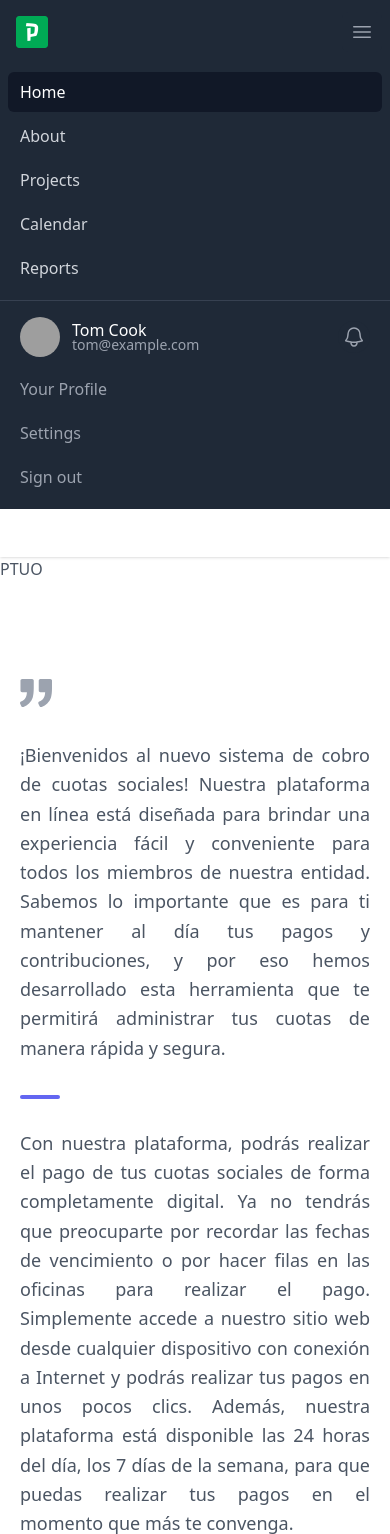
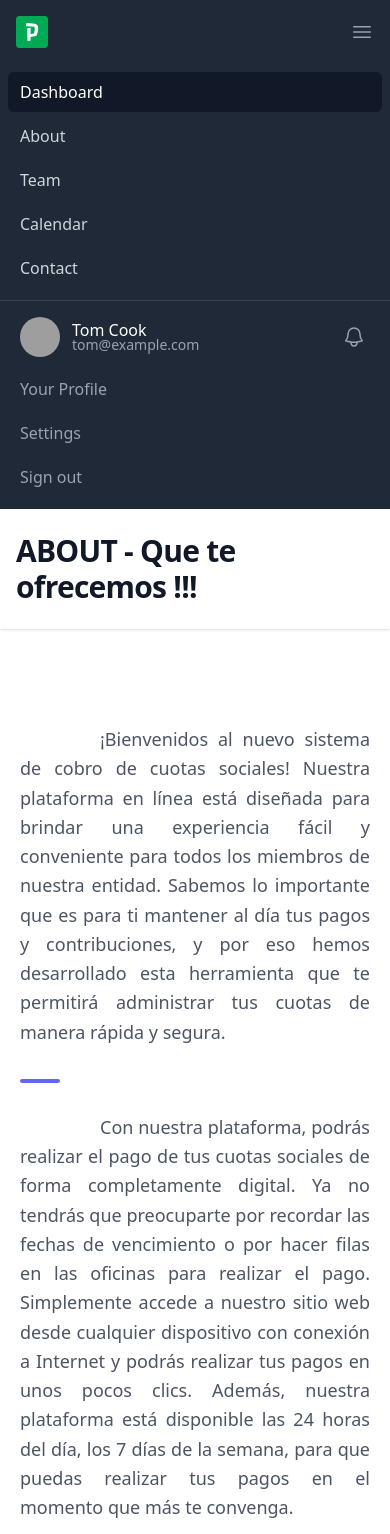
Before and after one commit to dcazabat/djangotpcac, a Django app: page /about/ in a window 390 px wide. Shown: the top 1534 px of the page. Run offline with Django 3.2, Linux system fonts and the light colour scheme; parts of the project's set-up code (start-up, migrations or seed data) failed here and were passed over; some libraries are stand-ins or nearby versions; grey boxes are pictures that could not be loaded.

Commit message:
Make Calendar not finish

```diff
--- a/partners/home/urls.py
+++ b/partners/home/urls.py
@@ -5,4 +5,7 @@ urlpatterns = [
     path('', views.index, name='index'),
     path('about/', views.about, name='about'),
     path('contact/', views.contact, name='contact'),
-]
+    path('calendar/', views.calendar, name='calendar'),
+    path('calendar/<int:year>', views.calendar, name='calendar'),
+    path('calendar/<int:year>/<int:month>', views.calendar, name='calendar'),
+    ]
--- a/partners/home/views.py
+++ b/partners/home/views.py
@@ -7,37 +7,64 @@ from django.contrib import messages
 from django.core.mail import send_mail
 from django.conf import settings
 import requests
+from partners.settings import SITE_NAME
+import calendar as cl
+import datetime as dt
 # Create your views here.
 
+
 def index(request):
-    context = {
+    data = {
         'data': {},
-        'title': "PARTNER's (Tu Socio ADM)",
+        'title': SITE_NAME,
         'position': 'Dashboard'
     }
-    return render(request, 'home/index.html', context=context)
+    return render(request, 'home/index.html', context=data)
+
 
 def about(request):
-    context = {
+    data = {
         'data': {},
-        'title': 'PARTNERS (About)',
-        'position': 'About'
+        'title': SITE_NAME,
+        'position': 'ABOUT - Que te ofrecemos !!!'
     }
-    print(context)
-    return render(request, 'home/about.html', context=context)
+    print(data)
+    return render(request, 'home/about.html', context=data)
+
+
+def calendar(request, year=0, month=0):
+    if year == 0:
+        year = dt.datetime.now().year
+    if month == 0:
+        month = dt.datetime.now().month
+    dataCalendar = cl.monthcalendar(year, month)
+    listEvent = [(2023, 5, 5), (2023, 5, 25)]
+    data = {
+        'data': dataCalendar,
+        'title': SITE_NAME,
+        'tyear': year,
+        'tmonth': month,
+        'monthName': cl.month_name[month],
+        'events': listEvent,
+        'position': 'CALENDAR - Vencimientos !!!'
+    }
+    print(data)
+    return render(request, 'home/calendar.html', context=data)
+
 
 def contact(request):
-    if(request.method=='POST'):
+    if (request.method == 'POST'):
         contacto_form = ContactoForm(request.POST)
-        if(contacto_form.is_valid()):
-            messages.success(request,'Hemos recibido tus datos')
-            mensaje=f"De: {contacto_form.cleaned_data['nombre']} <{contacto_form.cleaned_data['email']}>\n Asunto: {contacto_form.cleaned_data['asunto']}\n Mensaje: {contacto_form.cleaned_data['mensaje']}"
-            mensaje_html=f"""
+        if (contacto_form.is_valid()):
+            messages.success(request, 'Hemos recibido tus datos')
+            mensaje = f"De: {contacto_form.cleaned_data['nombre']} <{contacto_form.cleaned_data['email']}>\n Asunto: {contacto_form.cleaned_data['asunto']}\n Mensaje: {contacto_form.cleaned_data['mensaje']}"
+            mensaje_html = f"""
                 <p>De: {contacto_form.cleaned_data['nombre']} <a href="mailto:{contacto_form.cleaned_data['email']}">{contacto_form.cleaned_data['email']}</a></p>
                 <p>Asunto:  {contacto_form.cleaned_data['asunto']}</p>
                 <p>Mensaje: {contacto_form.cleaned_data['mensaje']}</p>
             """
-            asunto="CONSULTA DESDE LA PAGINA - "+contacto_form.cleaned_data['asunto']
+            asunto = "CONSULTA DESDE LA PAGINA - " + \
+                contacto_form.cleaned_data['asunto']
             send_mail(
                 asunto,
                 mensaje,
@@ -48,11 +75,12 @@ def contact(request):
             )
         # acción para tomar los datos del formulario
         else:
-            messages.warning(request,'Por favor revisa los errores en el formulario')
+            messages.warning(
+                request, 'Por favor revisa los errores en el formulario')
     else:
         contacto_form = ContactoForm()
     context = {
-            # 'cursos':listado_cursos,
-            'contacto_form':contacto_form
-        }
+        # 'cursos':listado_cursos,
+        'contacto_form': contacto_form
+    }
     return render(request, 'home/contact.html', context=context)
--- a/partners/partners/settings.py
+++ b/partners/partners/settings.py
@@ -9,6 +9,9 @@ from pathlib import Path
 import os
 from cryptography.fernet import Fernet
 import environ
+
+# Build paths inside the project like this: BASE_DIR / 'subdir'.
+BASE_DIR = Path(__file__).resolve().parent.parent
 
 # Agregado para no tener que crea el archivo env a mano
 file = Path(os.path.join(BASE_DIR, '.env'))
@@ -39,9 +42,6 @@ if not file.exists():
 env = environ.Env()
 env.read_env(os.path.join(BASE_DIR, '.env'))
 SECRET_KEY=env('SECRET_KEY')
-
-# Build paths inside the project like this: BASE_DIR / 'subdir'.
-BASE_DIR = Path(__file__).resolve().parent.parent
 
 # SECURITY WARNING: don't run with debug turned on in production!
 DEBUG = True
--- a/partners/templates/home/about.html
+++ b/partners/templates/home/about.html
@@ -1,18 +1,13 @@
 {% extends 'home/layout.html' %}
 
 {% block main %}
-  <header class="bg-white shadow">
-    <div class="mx-auto max-w-7xl px-4 py-6 sm:px-6 lg:px-8">
-      <h1 class="text-3xl font-bold tracking-tight text-gray-900">{{ context }}</h1>
-    </div>
-  </header>
+  {% include 'home/header.html' %}
   <section class="text-gray-600 body-font">
-    {{context}}PTUO
     <div class="container px-5 py-24 mx-auto">
-      <div class="xl:w-1/2 lg:w-3/4 w-full mx-auto text-justify index-2">
-        <svg xmlns="http://www.w3.org/2000/svg" fill="currentColor" class="inline-block w-8 h-8 text-gray-400 mb-8" viewBox="0 0 975.036 975.036">
+      <div class="xl:w-1/2 lg:w-3/4 w-full mx-auto text-justify indent-20">
+        {% comment %} <svg xmlns="http://www.w3.org/2000/svg" fill="currentColor" class="inline-block w-8 h-8 text-gray-400 mb-8" viewBox="0 0 975.036 975.036">
           <path d="M925.036 57.197h-304c-27.6 0-50 22.4-50 50v304c0 27.601 22.4 50 50 50h145.5c-1.9 79.601-20.4 143.3-55.4 191.2-27.6 37.8-69.399 69.1-125.3 93.8-25.7 11.3-36.8 41.7-24.8 67.101l36 76c11.6 24.399 40.3 35.1 65.1 24.399 66.2-28.6 122.101-64.8 167.7-108.8 55.601-53.7 93.7-114.3 114.3-181.9 20.601-67.6 30.9-159.8 30.9-276.8v-239c0-27.599-22.401-50-50-50zM106.036 913.497c65.4-28.5 121-64.699 166.9-108.6 56.1-53.7 94.4-114.1 115-181.2 20.6-67.1 30.899-159.6 30.899-277.5v-239c0-27.6-22.399-50-50-50h-304c-27.6 0-50 22.4-50 50v304c0 27.601 22.4 50 50 50h145.5c-1.9 79.601-20.4 143.3-55.4 191.2-27.6 37.8-69.4 69.1-125.3 93.8-25.7 11.3-36.8 41.7-24.8 67.101l35.9 75.8c11.601 24.399 40.501 35.2 65.301 24.399z"></path>
-        </svg>
+        </svg> {% endcomment %}
         <p class="leading-relaxed text-lg">¡Bienvenidos al nuevo sistema de cobro de cuotas sociales! Nuestra plataforma en línea está diseñada para brindar una experiencia fácil y conveniente para todos los miembros de nuestra entidad. Sabemos lo importante que es para ti mantener al día tus pagos y contribuciones, y por eso hemos desarrollado esta herramienta que te permitirá administrar tus cuotas de manera rápida y segura.</p>
         <span class="inline-block h-1 w-10 rounded bg-indigo-500 mt-8 mb-6"></span>
         <p class="leading-relaxed text-lg">Con nuestra plataforma, podrás realizar el pago de tus cuotas sociales de forma completamente digital. Ya no tendrás que preocuparte por recordar las fechas de vencimiento o por hacer filas en las oficinas para realizar el pago. Simplemente accede a nuestro sitio web desde cualquier dispositivo con conexión a Internet y podrás realizar tus pagos en unos pocos clics. Además, nuestra plataforma está disponible las 24 horas del día, los 7 días de la semana, para que puedas realizar tus pagos en el momento que más te convenga.</p>
@@ -22,7 +17,6 @@
         <p class="leading-relaxed text-lg">Además de realizar los pagos de tus cuotas sociales, nuestra plataforma te ofrece otras funcionalidades útiles. Podrás acceder a un historial completo de tus pagos, lo que te permitirá llevar un seguimiento detallado de tus contribuciones. También tendrás la posibilidad de actualizar tus datos personales y de contacto en cualquier momento, sin necesidad de acudir a las oficinas. Nuestro objetivo es brindarte una experiencia completa y satisfactoria en la gestión de tus cuotas sociales.</p>
         <span class="inline-block h-1 w-10 rounded bg-indigo-500 mt-8 mb-6"></span>
         <p class="leading-relaxed text-lg">En resumen, nuestro sitio web de cobro de cuotas sociales es una solución moderna y conveniente que te permitirá realizar tus pagos de manera rápida, segura y fácil. No pierdas más tiempo en filas y trámites engorrosos, ¡únete a nuestra plataforma y simplifica tu vida! Mantén tus pagos al día y disfruta de los beneficios de ser miembro de nuestra entidad. Estamos aquí para ayudarte en cada paso del proceso. ¡Bienvenido al futuro del cobro de cuotas sociales!</p>
-        {% comment %} <p class="leading-relaxed text-lg">Edison bulb retro cloud bread echo park, helvetica stumptown taiyaki taxidermy 90's cronut +1 kinfolk. Single-origin coffee ennui shaman taiyaki vape DIY tote bag drinking vinegar cronut adaptogen squid fanny pack vaporware. Man bun next level coloring book skateboard four loko knausgaard. Kitsch keffiyeh master cleanse direct trade indigo juice before they sold out gentrify plaid gastropub normcore XOXO 90's pickled cindigo jean shorts. Slow-carb next level shoindigoitch ethical authentic, yr scenester sriracha forage franzen organic drinking vinegar.</p> {% endcomment %}
         <span class="inline-block h-1 w-10 rounded bg-indigo-500 mt-8 mb-6"></span>
         <h2 class="text-gray-900 font-medium title-font tracking-wider text-sm">DANIEL CAZABAT</h2>
         <p class="text-gray-500">Developer</p>
--- a/partners/templates/home/footer.html
+++ b/partners/templates/home/footer.html
@@ -2,7 +2,7 @@
 <footer class="text-gray-600 body-font">
     <div class="container px-5 py-8 mx-auto flex items-center sm:flex-row flex-col">
       <a class="flex title-font font-medium items-center md:justify-start justify-center text-gray-900">
-        <img class="h-8 w-8" src="{% static 'home/img/favicon-32x32.png' %}" alt="Your Company">
+        <img class="h-8 w-8" src="{% static 'home/img/partnerslogo32.png' %}" alt="YourCompany">
         <span class="ml-3 text-xl">Partners </span>
       </a>
       <p class="text-sm text-gray-500 sm:ml-4 sm:pl-4 sm:border-l-2 sm:border-gray-200 sm:py-2 sm:mt-0 mt-4">© 2023 Partners —
--- a/partners/templates/home/header.html
+++ b/partners/templates/home/header.html
@@ -1,5 +1,5 @@
 <header class="bg-white shadow">
   <div class="mx-auto max-w-7xl px-4 py-6 sm:px-6 lg:px-8">
-    <h1 class="text-3xl font-bold tracking-tight text-gray-900">{{ context }}</h1>
+    <h1 class="text-3xl font-bold tracking-tight text-gray-900">{{ position }}</h1>
   </div>
 </header>
--- a/partners/templates/home/layout.html
+++ b/partners/templates/home/layout.html
@@ -5,7 +5,7 @@
         <meta name="viewport" content="width=device-width, initial-scale=1, shrink-to-fit=no" />
         <meta name="description" content="" />
         <meta name="author" content="" />
-        <title>{{ context.title }}</title>
+        <title>{{ title }}</title>
         <!-- Carga del CSS Externo -->
         <script src="https://cdn.tailwindcss.com"></script>
         <!-- Carga elementos estaticos del proyectos de (Imagenes, JS y CSS)-->
--- a/partners/templates/home/navbar.html
+++ b/partners/templates/home/navbar.html
@@ -13,16 +13,16 @@
       <div class="flex h-16 items-center justify-between">
         <div class="flex items-center">
           <div class="flex-shrink-0">
-            <img class="h-8 w-8" src="{% static 'home/img/favicon-32x32.png' %}" alt="Your Company">
+            <img class="h-8 w-8" src="{% static 'home/img/partnerslogo32.png' %}" alt="Your Company">
           </div>
           <div class="hidden md:block">
             <div class="ml-10 flex items-baseline space-x-4">
               <!-- Current: "bg-gray-900 text-white", Default: "text-gray-300 hover:bg-gray-700 hover:text-white" -->
-              <a href="#" class="bg-gray-900 text-white rounded-md px-3 py-2 text-sm font-medium" aria-current="page">Dashboard</a>
+              <a href="{% url 'index' %}" class="bg-gray-900 text-white rounded-md px-3 py-2 text-sm font-medium" aria-current="page">Dashboard</a>
+              <a href="{% url 'about' %}" class="text-gray-300 hover:bg-gray-700 hover:text-white rounded-md px-3 py-2 text-sm font-medium">About</a>
               <a href="#" class="text-gray-300 hover:bg-gray-700 hover:text-white rounded-md px-3 py-2 text-sm font-medium">Team</a>
-              <a href="#" class="text-gray-300 hover:bg-gray-700 hover:text-white rounded-md px-3 py-2 text-sm font-medium">Projects</a>
-              <a href="#" class="text-gray-300 hover:bg-gray-700 hover:text-white rounded-md px-3 py-2 text-sm font-medium">Calendar</a>
-              <a href="{% url 'about' %}" class="text-gray-300 hover:bg-gray-700 hover:text-white rounded-md px-3 py-2 text-sm font-medium">About</a>
+              <a href="{% url 'calendar' %}" class="text-gray-300 hover:bg-gray-700 hover:text-white rounded-md px-3 py-2 text-sm font-medium">Calendar</a>
+              <a href="{% url 'contact' %}" class="text-gray-300 hover:bg-gray-700 hover:text-white rounded-md px-3 py-2 text-sm font-medium">Contact</a>
             </div>
           </div>
         </div>
@@ -84,11 +84,11 @@
     <div class="md:hidden" id="mobile-menu">
       <div class="space-y-1 px-2 pb-3 pt-2 sm:px-3">
         <!-- Current: "bg-gray-900 text-white", Default: "text-gray-300 hover:bg-gray-700 hover:text-white" -->
-        <a href="#" class="bg-gray-900 text-white block rounded-md px-3 py-2 text-base font-medium" aria-current="page">Home</a>
-        <a href="#" class="text-gray-300 hover:bg-gray-700 hover:text-white block rounded-md px-3 py-2 text-base font-medium">About</a>
-        <a href="#" class="text-gray-300 hover:bg-gray-700 hover:text-white block rounded-md px-3 py-2 text-base font-medium">Projects</a>
-        <a href="#" class="text-gray-300 hover:bg-gray-700 hover:text-white block rounded-md px-3 py-2 text-base font-medium">Calendar</a>
-        <a href="#" class="text-gray-300 hover:bg-gray-700 hover:text-white block rounded-md px-3 py-2 text-base font-medium">Reports</a>
+        <a href="{% url 'index' %}" class="bg-gray-900 text-white block rounded-md px-3 py-2 text-base font-medium" aria-current="page">Dashboard</a>
+        <a href="{% url 'about' %}" class="text-gray-300 hover:bg-gray-700 hover:text-white block rounded-md px-3 py-2 text-base font-medium">About</a>
+        <a href="#" class="text-gray-300 hover:bg-gray-700 hover:text-white block rounded-md px-3 py-2 text-base font-medium">Team</a>
+        <a href="{% url 'calendar' %}" class="text-gray-300 hover:bg-gray-700 hover:text-white block rounded-md px-3 py-2 text-base font-medium">Calendar</a>
+        <a href="{% url 'contact' %}" class="text-gray-300 hover:bg-gray-700 hover:text-white block rounded-md px-3 py-2 text-base font-medium">Contact</a>
       </div>
       <div class="border-t border-gray-700 pb-3 pt-4">
         <div class="flex items-center px-5">
```
Also changed, not shown: partners/templates/home/calendar.html (added, +115 -0 lines), partners/static/home/img/partnerslogo32.png (renamed from partners/static/home/img/favicon-32x32.png).
